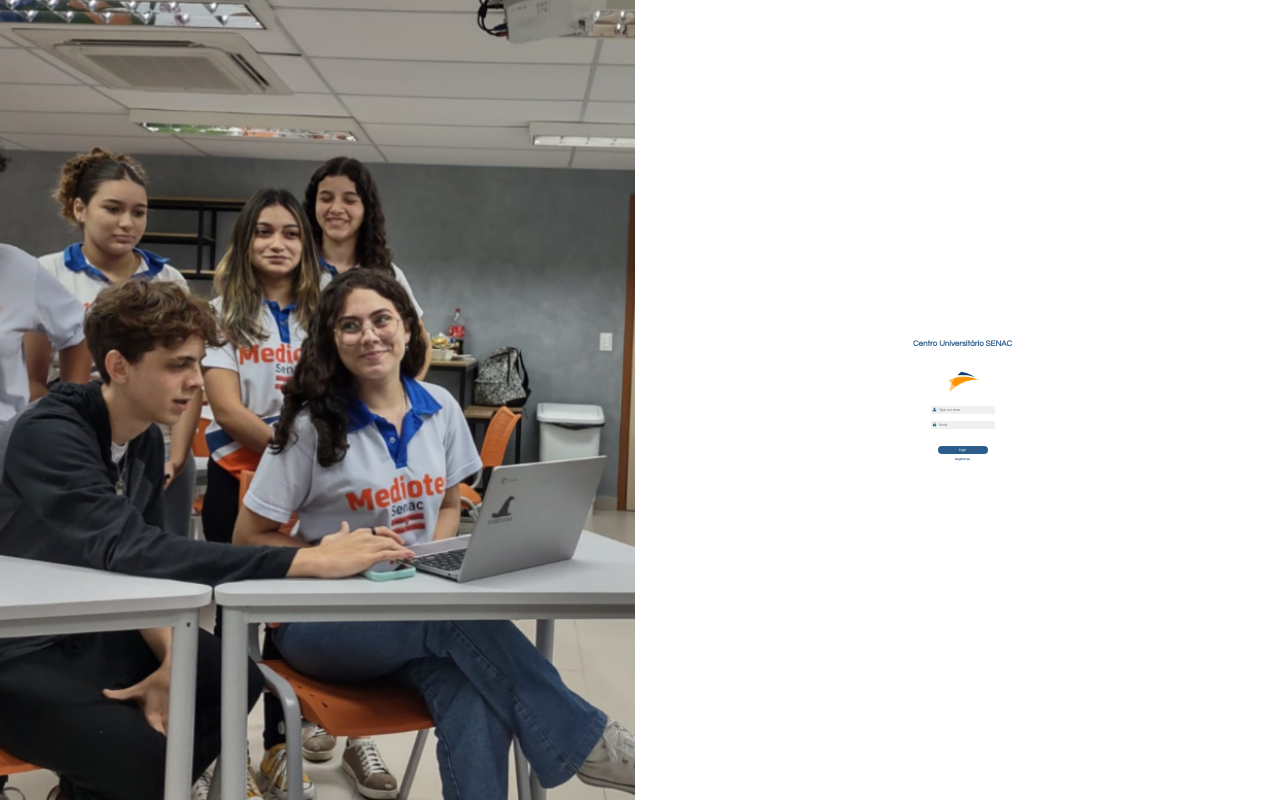
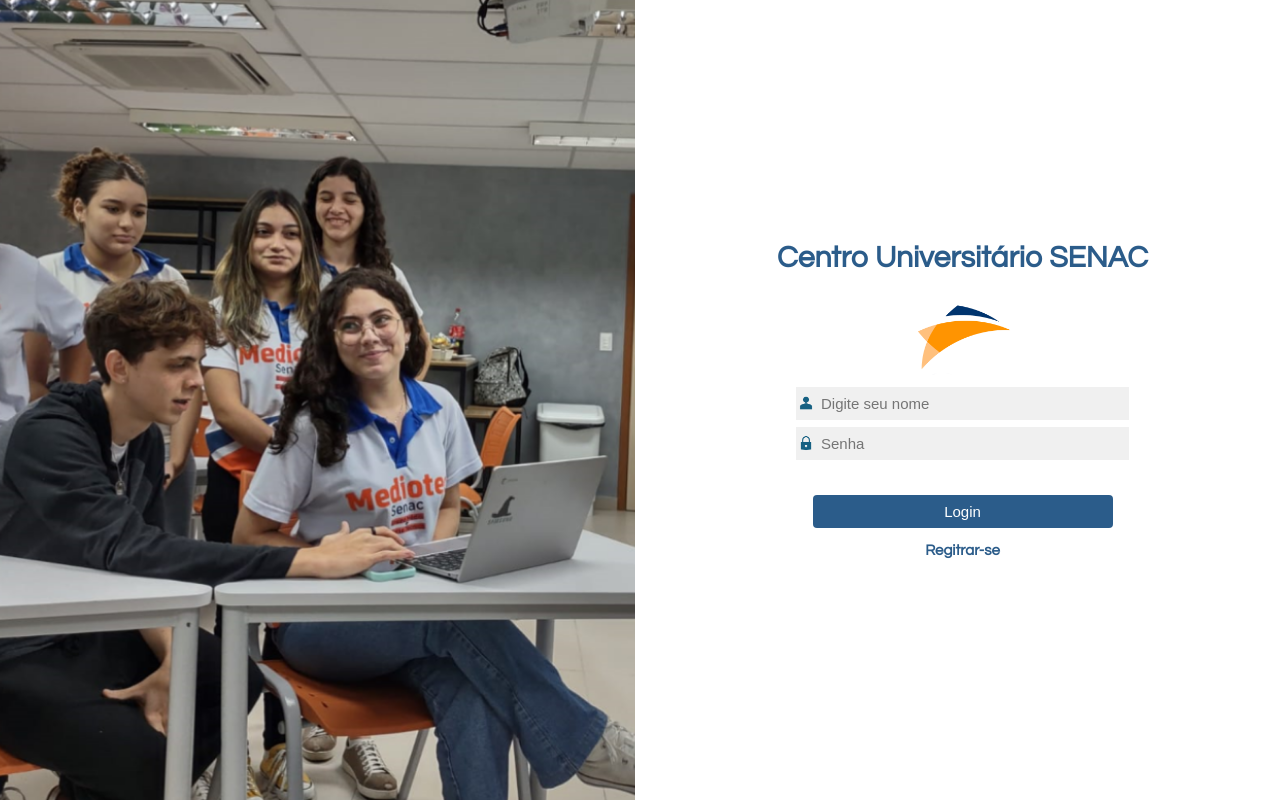
Before and after one commit to SauloOliveiraSP/SENAC-MICRO-2025-G03-UNIV, a plain HTML site: page index.html in a window 1280 px wide. Drawn offline with Linux system fonts and the light colour scheme.

Commit message:
correção das fontes e tamanhos

```diff
--- a/style.css
+++ b/style.css
@@ -42,32 +42,32 @@
     height: 100%; /* Para que o conteúdo ocupe toda a altura */
     overflow: hidden; /* Evita que o conteúdo ultrapasse */
     font-family: "Century Gothic", sans-serif;
-    font-size: 8px; /* Ajustado para um tamanho de fonte mais visível */
+    font-size: 10px; /* Ajustado para um tamanho de fonte mais visível */
     color: #2b5c8a;
     text-align: center; /* Garante que o texto fique centralizado */
 }
 
 /* Ajuste na imagem do cabeçalho */
 .image-read {
-    width: 4em; /* Aumenta o tamanho da imagem para maior visibilidade */
+    width: 10em; /* Aumenta o tamanho da imagem para maior visibilidade */
     margin-bottom: 10px; /* Espaço entre a imagem do cabeçalho e o título */
 }
 
 /* Ajuste no título do login */
 .titulo-login {
-    font-size: 8px; /* Tamanho maior para o título */
+    font-size: 30px; /* Tamanho maior para o título */
     margin-bottom: 20px; /* Espaço entre o título e o próximo item */
 }
 
 /* Remove bordas e adiciona fundo cinza claro */
 .options-container input {
-    width: 18em;
-    padding: 2px 2px 2px 8px;
+    width: 20em;
+    padding: 8px 8px 8px 25px;
     margin-top: 2px;
     margin-bottom: 5px;
     border: 1px; /* Remove todas as bordas */
     border-radius: none; /* Adiciona bordas arredondadas (opcional) */
-    font-size: 3px; /* Ajuste o tamanho da fonte */
+    font-size: 15px; /* Ajuste o tamanho da fonte */
     background-color: #f0f0f0; /* Fundo cinza claro */
     outline: none; /* Remove o contorno de foco */
 }
@@ -76,14 +76,14 @@
     background-image: url('./images/user.png') !important; /* Caminho da imagem de usuário */
     background-repeat: no-repeat; /* Não repete a imagem */
     background-position: 1px center; /* Posiciona a imagem à esquerda */
-    background-size: 5px 5px; /* Ajusta o tamanho da imagem */
+    background-size: 1.2em; /* Ajusta o tamanho da imagem */
 }
 
 .password-input {
     background-image: url('./images/password.png') !important; /* Caminho da imagem de usuário */
     background-repeat: no-repeat; /* Não repete a imagem */
     background-position: 1px center; /* Posiciona a imagem à esquerda */
-    background-size: 5px 5px; /* Ajusta o tamanho da imagem */
+    background-size: 1.2em; /* Ajusta o tamanho da imagem */
 }
 
 
@@ -95,12 +95,12 @@
 
 /* Estilo do botão */
 .login-btn {
-    width: 50px; /* A mesma largura do input */
-    padding: 2px; /* O mesmo espaçamento interno do input */
-    margin-top: 4em;
+    width: 20em; /* A mesma largura do input */
+    padding: 8px; /* O mesmo espaçamento interno do input */
+    margin-top: 2em;
     border: none; /* Sem borda */
     border-radius: 4px; /* Borda arredondada, igual ao input */
-    font-size: 3px; /* Ajuste do tamanho da fonte */
+    font-size: 15px; /* Ajuste do tamanho da fonte */
     background-color: #2b5c8a; /* Cor de fundo do botão */
     color: white; /* Cor do texto */
     cursor: pointer; /* Muda o cursor quando passa por cima */
@@ -114,6 +114,6 @@
 }
 
 .text-register {
-    margin-top: 4px;
-    font-size: 3px;
+    margin-top: 1em;
+    font-size: 15px;
 }
```
